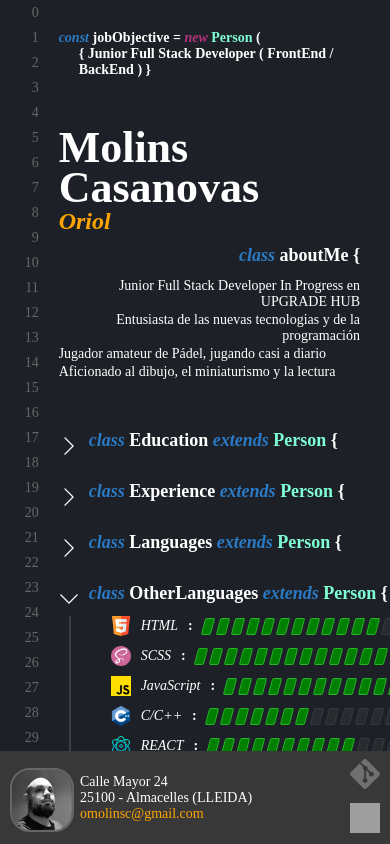
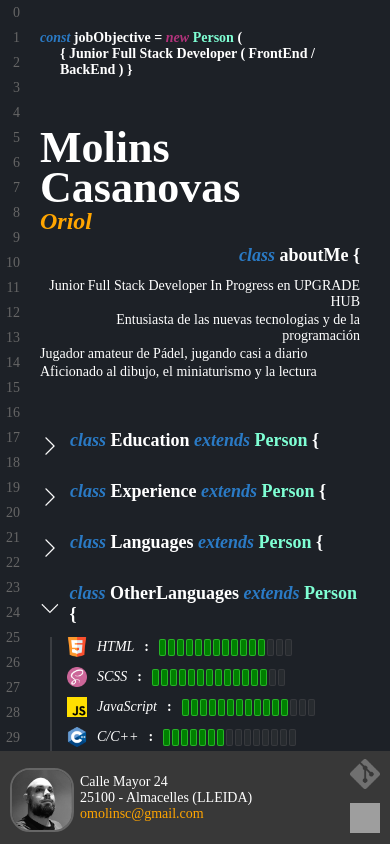
Before and after one commit to omolinsc/REACT-CV-PROJECT, a React (Create React App) app: page / in a window 390 px wide. Both pictures are taken after a click on the picture 67 px from the left and 608 px from the top of the page. Shown: the top 844 px of the page. Built offline with nearby package versions, Linux system fonts and the light colour scheme; grey boxes are pictures that could not be loaded.

Commit message:
STYLE: set squares to fit in Galaxy Fold Mobile

```diff
--- a/src/App.scss
+++ b/src/App.scss
@@ -59,3 +59,13 @@
   flex-direction: column;
   justify-content: space-between;
 }
+
+// MEDIA QUERIES
+
+@media (max-width: 480px) {
+
+  .sidebar {
+    width: 20px;
+  }
+
+}
--- a/src/components/OtherLanguages/OtherLanguages.scss
+++ b/src/components/OtherLanguages/OtherLanguages.scss
@@ -68,3 +68,32 @@
     flex-direction: row;
     gap: 5px;
 }
+
+
+
+// MEDIA QUERIES
+
+@media (max-width: 480px) {
+
+    .otherLanguagesContainer {
+        padding-left: 15px;
+    }
+
+    .languagesLevel {
+        gap: 2px;
+    }
+
+    .square {
+
+        width: 5px;
+        height: 15px;
+        transform: skewX(0deg);
+
+        &-green {
+
+            width: 5px;
+            height: 15px;
+            transform: skewX(0deg);
+        }
+    }
+}
--- a/src/components/Tools/Tools.scss
+++ b/src/components/Tools/Tools.scss
@@ -68,3 +68,31 @@
     flex-direction: row;
     gap: 5px;
 }
+
+
+// MEDIA QUERIES
+
+@media (max-width: 480px) {
+
+    .toolsContainer {
+        padding-left: 15px;
+    }
+
+    .toolsLevel {
+        gap: 2px;
+    }
+
+    .square {
+
+        width: 5px;
+        height: 15px;
+        transform: skewX(0deg);
+
+        &-green {
+
+            width: 5px;
+            height: 15px;
+            transform: skewX(0deg);
+        }
+    }
+}
```
Also changed, not shown: src/components/Languages/Languages.scss (line endings or trailing spaces).
